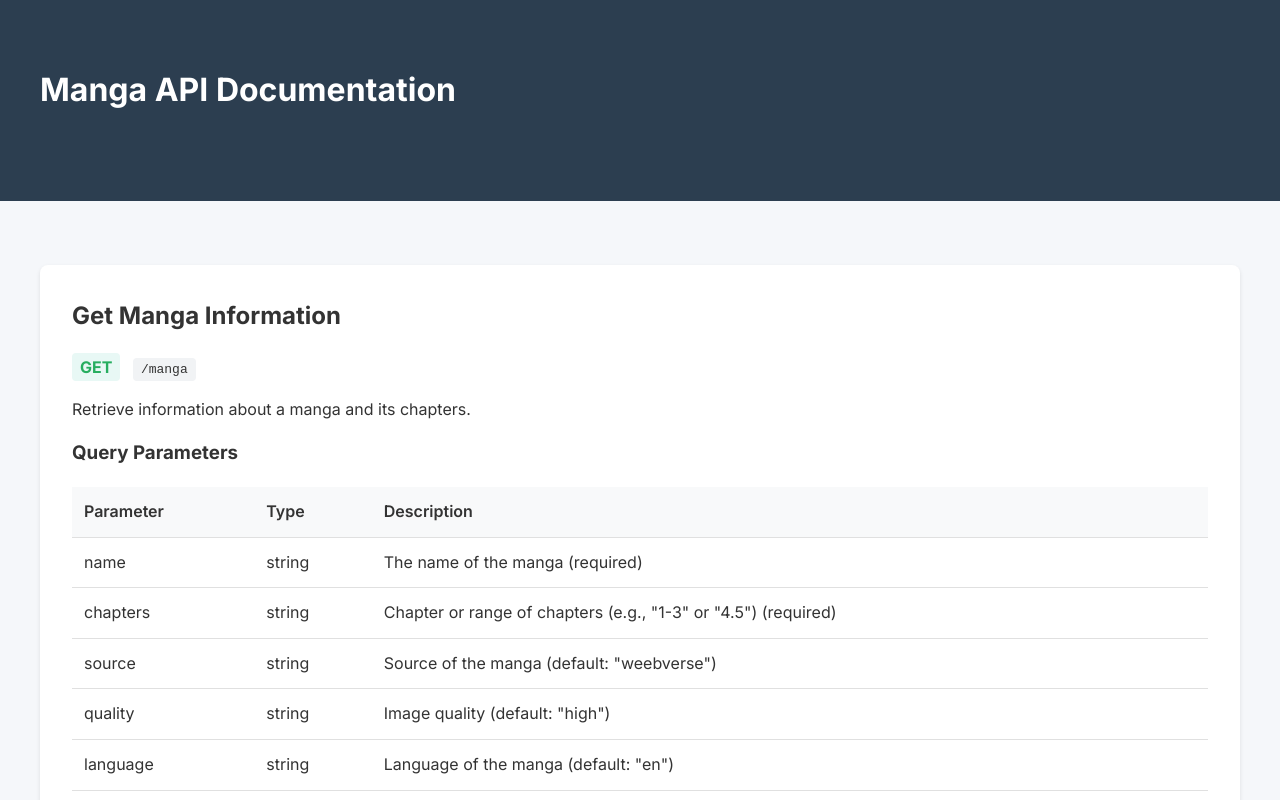
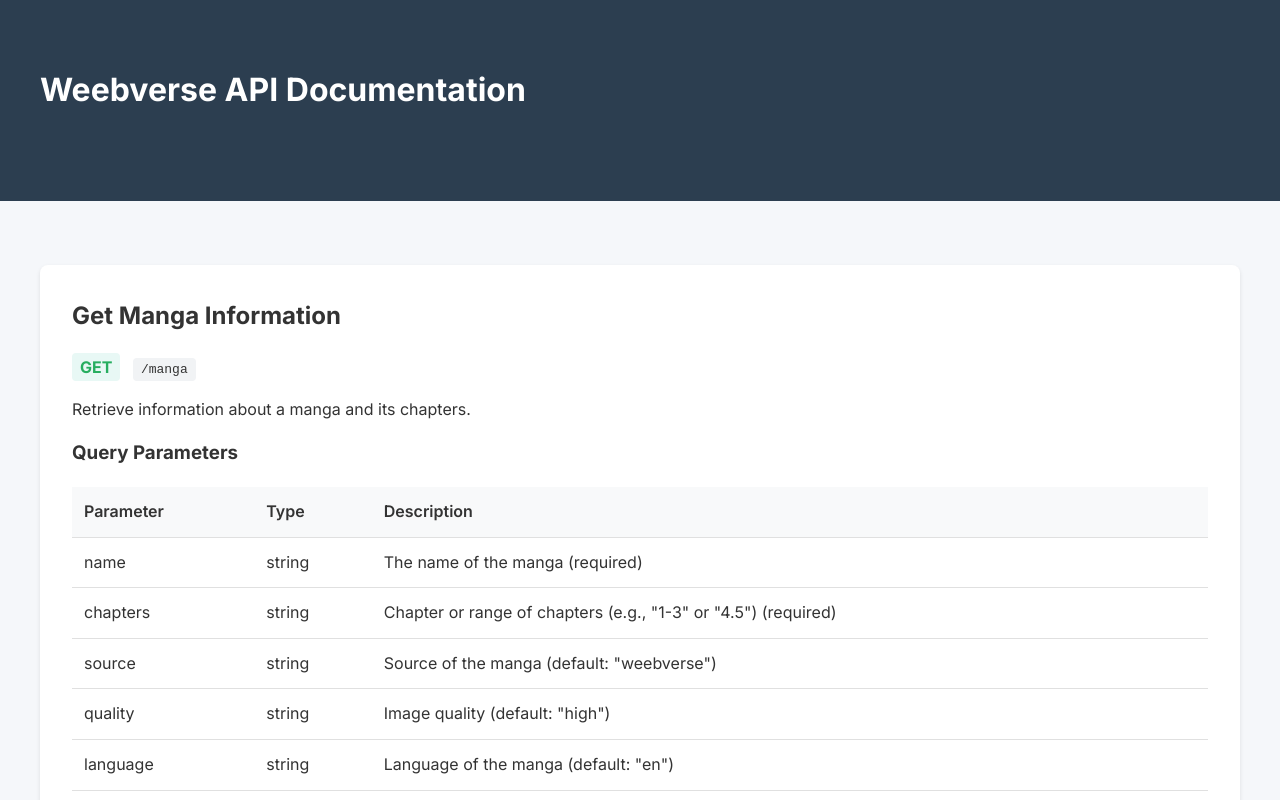
Before and after one commit to rykxue/mangascraper, a website: page public/index.html in a window 1280 px wide. Shown: the top 800 px of the page. Drawn offline with nearby package versions, Linux system fonts and the light colour scheme.

Commit message:
Update index.html

```diff
--- a/public/index.html
+++ b/public/index.html
@@ -147,7 +147,7 @@
 <body>
     <header>
         <div class="container">
-            <h1>Manga API Documentation</h1>
+            <h1>Weebverse API Documentation</h1>
         </div>
     </header>
 
```
